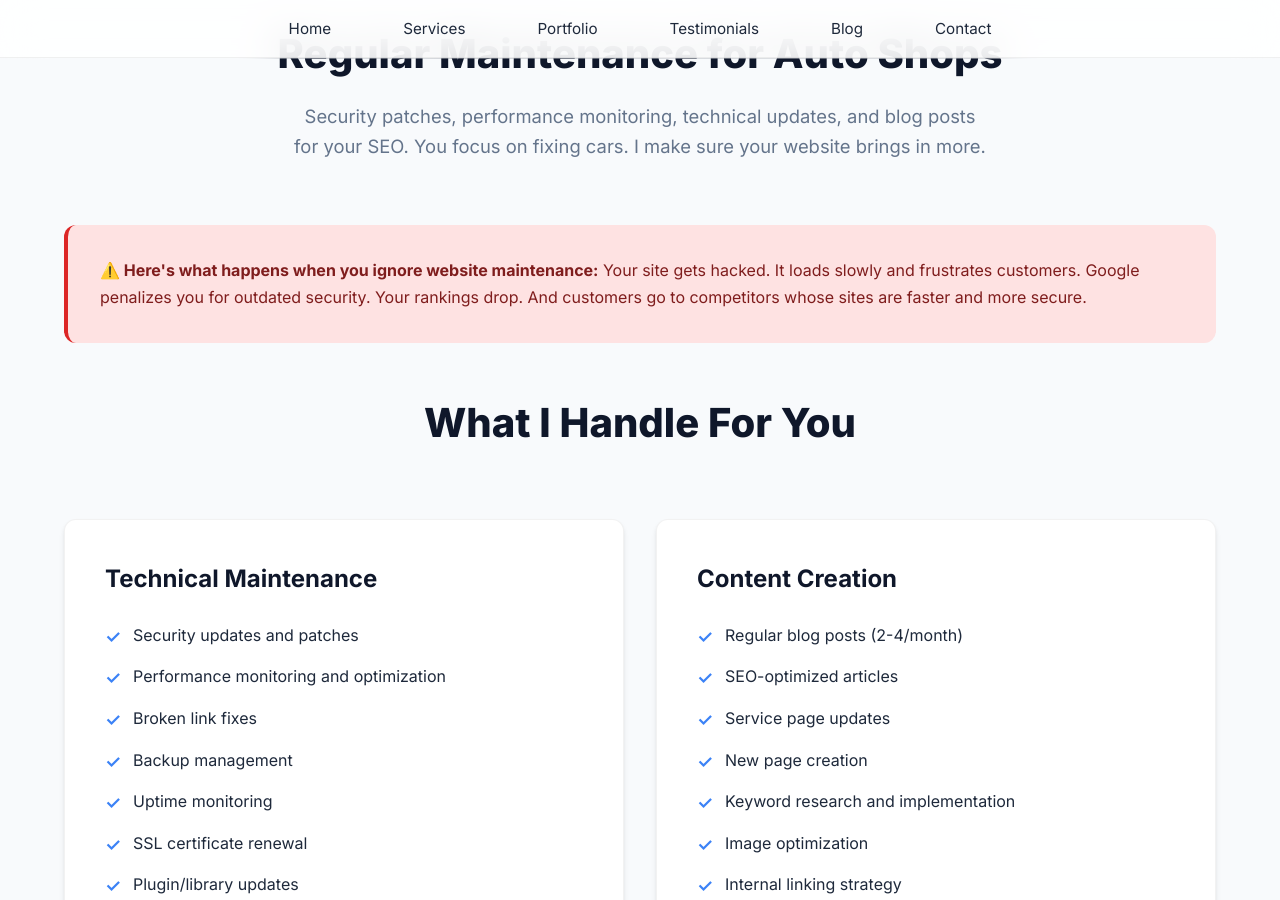
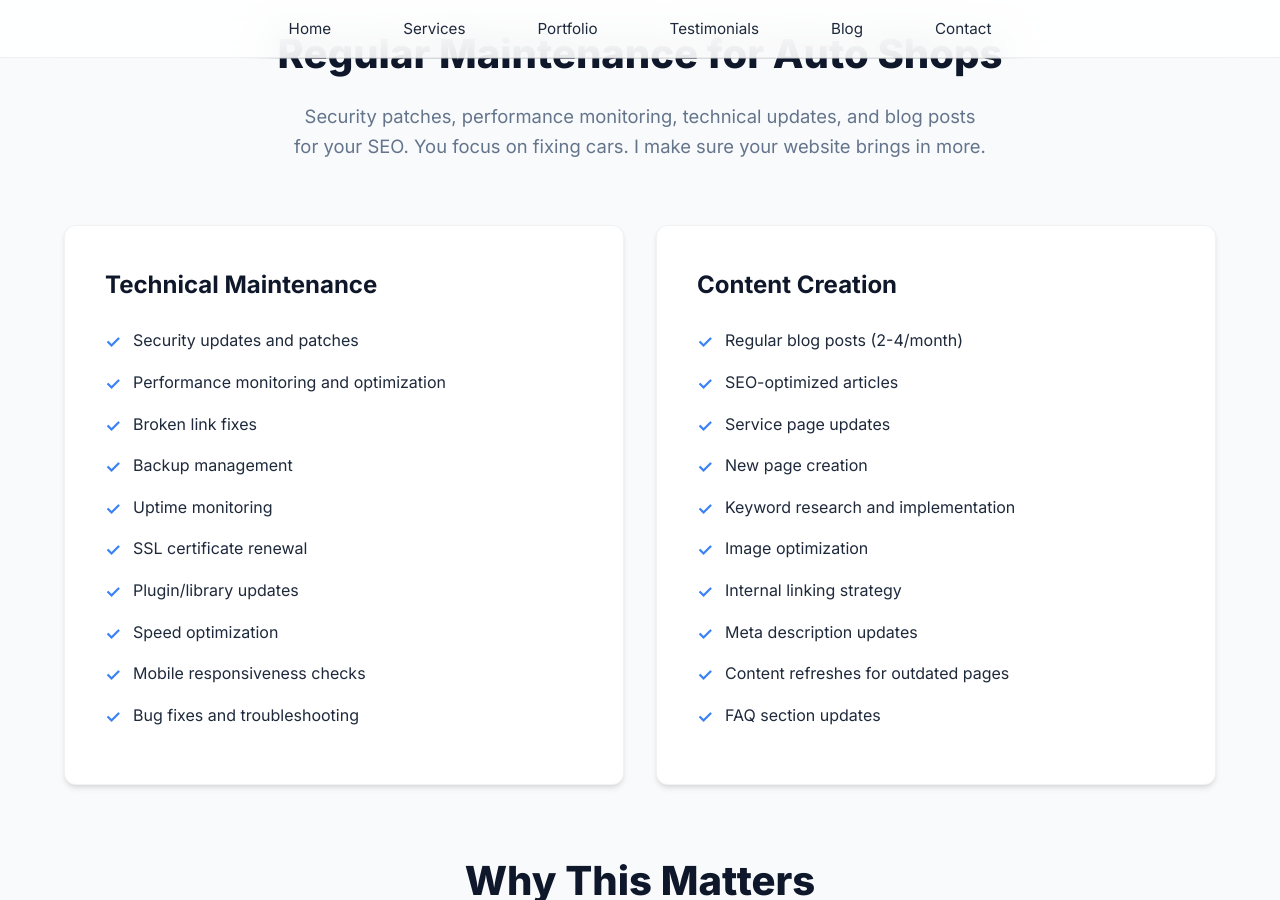
Before and after one commit to JamesBrownR/MeetingSurge, a Jekyll site: the page built from services/maintenance/index.html, in a window 1280 px wide and 900 px high, scrolled down 430 px. Built offline with Jekyll 4.4.1, drawn with Linux system fonts in a browser that asks for light colours; some of the changed text lies outside the part shown.

Commit message:
Update index.html

```diff
--- a/services/maintenance/index.html
+++ b/services/maintenance/index.html
@@ -263,11 +263,8 @@
   <p class="intro-text">Security patches, performance monitoring, technical updates, and blog posts for your SEO. You focus on fixing cars. I make sure your website brings in more.</p>
 
 
-  <div class="warning-box">
-    <p><strong>⚠️ Here's what happens when you ignore website maintenance:</strong> Your site gets hacked. It loads slowly and frustrates customers. Google penalizes you for outdated security. Your rankings drop. And customers go to competitors whose sites are faster and more secure.</p>
-  </div>
 
-  <h2 style="text-align: center; margin-bottom: 2rem;">What I Handle For You</h2>
+
 
   <div class="two-column-grid">
     <div class="column-box">
@@ -353,6 +350,9 @@
       <h3>Downtime Costs Money</h3>
       <p>If your site goes down, you lose customers who can't find your hours, services, or contact info. Regular monitoring catches problems before they cost you business.</p>
     </div>
+     <div class="warning-box">
+    <p><strong>⚠️ Here's what happens when you ignore website maintenance:</strong> Your site gets hacked. It loads slowly and frustrates customers. Google penalizes you for outdated security. Your rankings drop. And customers go to competitors whose sites are faster and more secure.</p>
+  </div>
   </div>
 
   <div class="content-box">
```
